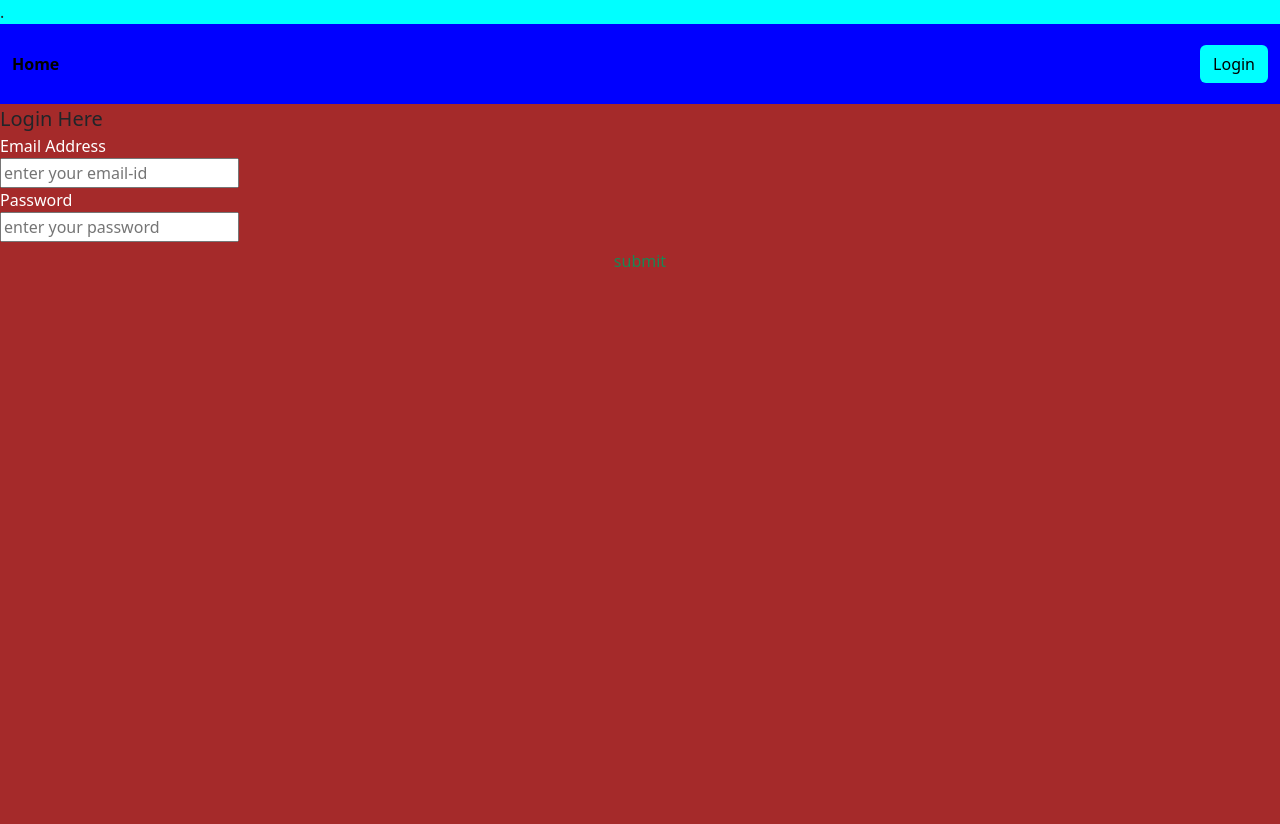
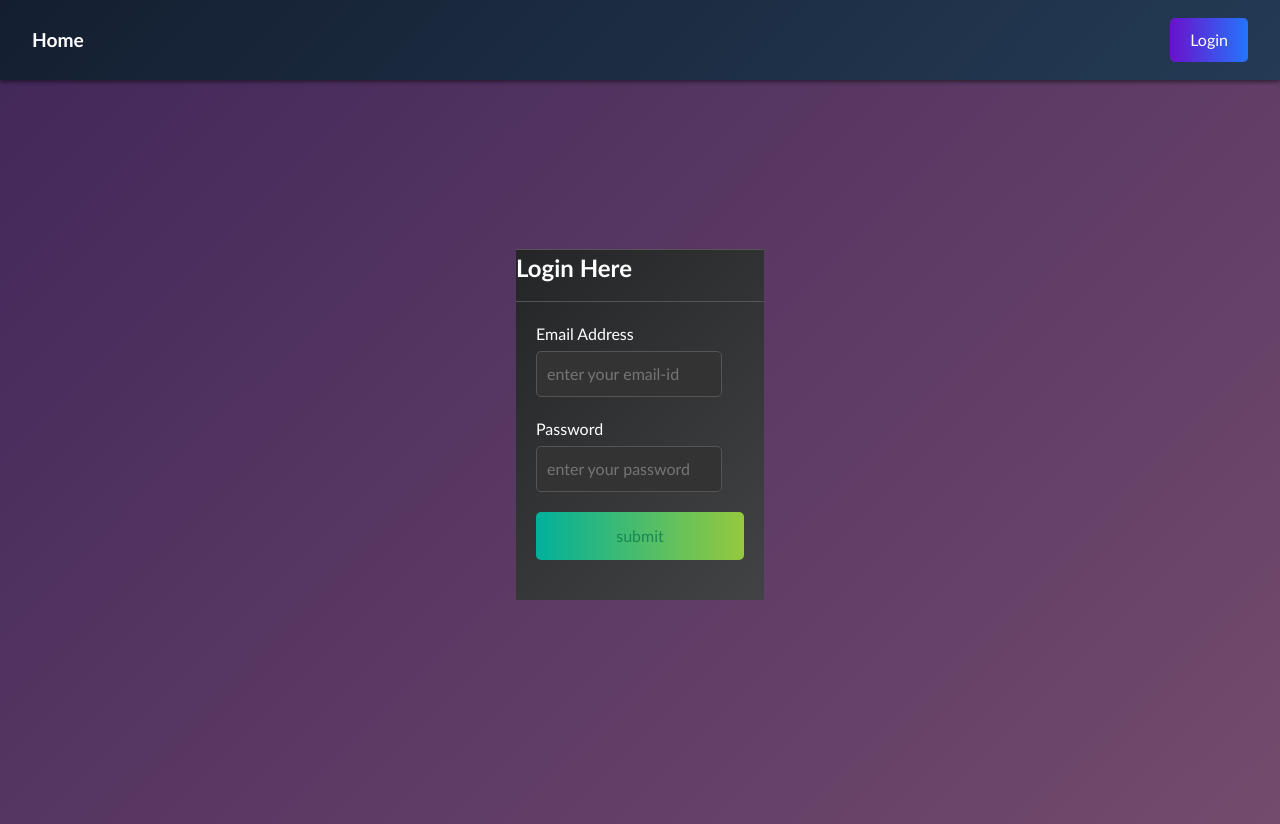
Before and after one commit to SwadeepSinghaRoy/mymcq, a PHP site: page /LOGIN in a window 1280 px wide. Run offline with PHP 8.4, Linux system fonts and the light colour scheme.

Commit message:
ui update

```diff
--- a/LOGIN/style.css
+++ b/LOGIN/style.css
@@ -1,33 +1,123 @@
-body{
+body {
+    height: 100vh;
+    width: 100vw;
+    color: #e0e0e0;
+    font-family:'Gill Sans', 'Gill Sans MT', Calibri, 'Trebuchet MS', sans-serif;
+    margin: 0;
+    /* overflow: hidden;  */
+}
+
+.main-container {
+    height: 100vh;
+    width: 100%;
+    background: linear-gradient(135deg, #42275a, #734b6d);
+    display: flex;
+    justify-content: center;
+    align-items: center;
+}
+
+.nav_expand-lg {
+    height: 10vh;
+    width: 100%;
+    background: linear-gradient(135deg, #141e30, #243b55);
+    color: #fff;
+    padding: 0 20px;
+    position: absolute;
+    top: 0;
+    display: flex;
+    align-items: center;
+    justify-content: space-between;
+    box-shadow: 0 2px 4px rgba(0, 0, 0, 0.5);
+}
+
+#top-btn {
+    background: linear-gradient(to right, #6a11cb, #2575fc);
+    color: white;
+    padding: 10px 20px;
+    border: none;
+    border-radius: 5px;
+    cursor: pointer;
+    transition: background 0.3s ease;
+}
+
+#top-btn:hover {
+    background: linear-gradient(to right, #4a00e0, #1e68f5);
+}
+
+.navbar-container {
     height: 100%;
     width: 100%;
-    background-color: aqua;
+    display: flex;
+    align-items: center;
+    justify-content: space-between;
+}
 
+.home {
+    cursor: pointer;
+    font-size: 1.2em;
+    font-weight: 600;
 }
-.main-container{
-    height: 90vh;
-    width: 100%;
-    background-color: brown;
+
+.offcanvas-bottom {
+    background: linear-gradient(135deg, #232526, #414345);
+    color: #e0e0e0;
+    border-top: 1px solid #555;
 }
-.nav_expand-lg{
-    height: 10vh;
-    width: 100%;
-    background-color: blue;
-    color: black;
-    padding: 0;
+
+.offcanvas-header {
+    border-bottom: 1px solid #555;
+    padding-bottom: 15px;
 }
-#top-btn{
-    background-color: aqua;
-    color: black;
+
+.offcanvas-title {
+    color: #fff;
+    font-size: 1.5em;
+    font-weight: 600;
 }
-#top-btn:hover{
-    cursor: pointer;
-    background-color: rgb(3, 42, 42);
+
+.offcanvas-body {
+    padding: 20px;
 }
-.navbar-container{
-    height: 100%;
+
+.form-section {
     width: 100%;
 }
- .home{
+
+.login-part {
+    margin-bottom: 20px;
+}
+
+.input-fileds {
+    display: block;
+    margin-bottom: 5px;
+    font-weight: 500;
+}
+
+input[type="text"],
+input[type="password"] {
+    width: calc(100% - 22px);
+    padding: 10px;
+    border: 1px solid #555;
+    border-radius: 5px;
+    background-color: #333;
+    color: #fff;
+}
+
+.form-buttom {
+    margin-top: 20px;
+}
+
+.form-buttom button {
+    background: linear-gradient(to right, #00b09b, #96c93d);
+    color: white;
+    padding: 12px 20px;
+    border: none;
+    border-radius: 5px;
     cursor: pointer;
+    width: 100%;
+    transition: background 0.3s ease;
 }
+
+.form-buttom button:hover {
+    background: linear-gradient(to right, #008a7a, #7cb342);
+}
```
Also changed, not shown: 1 other file.
